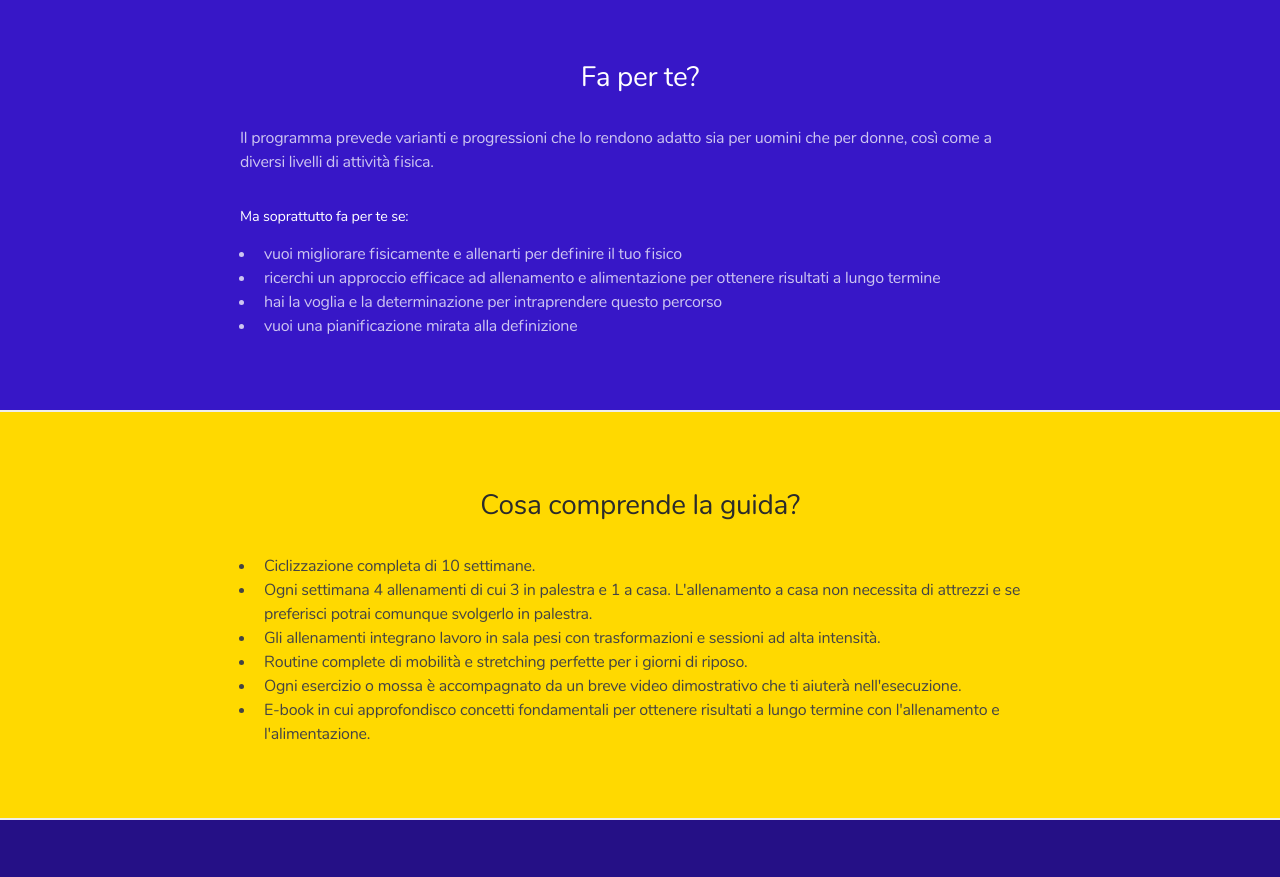
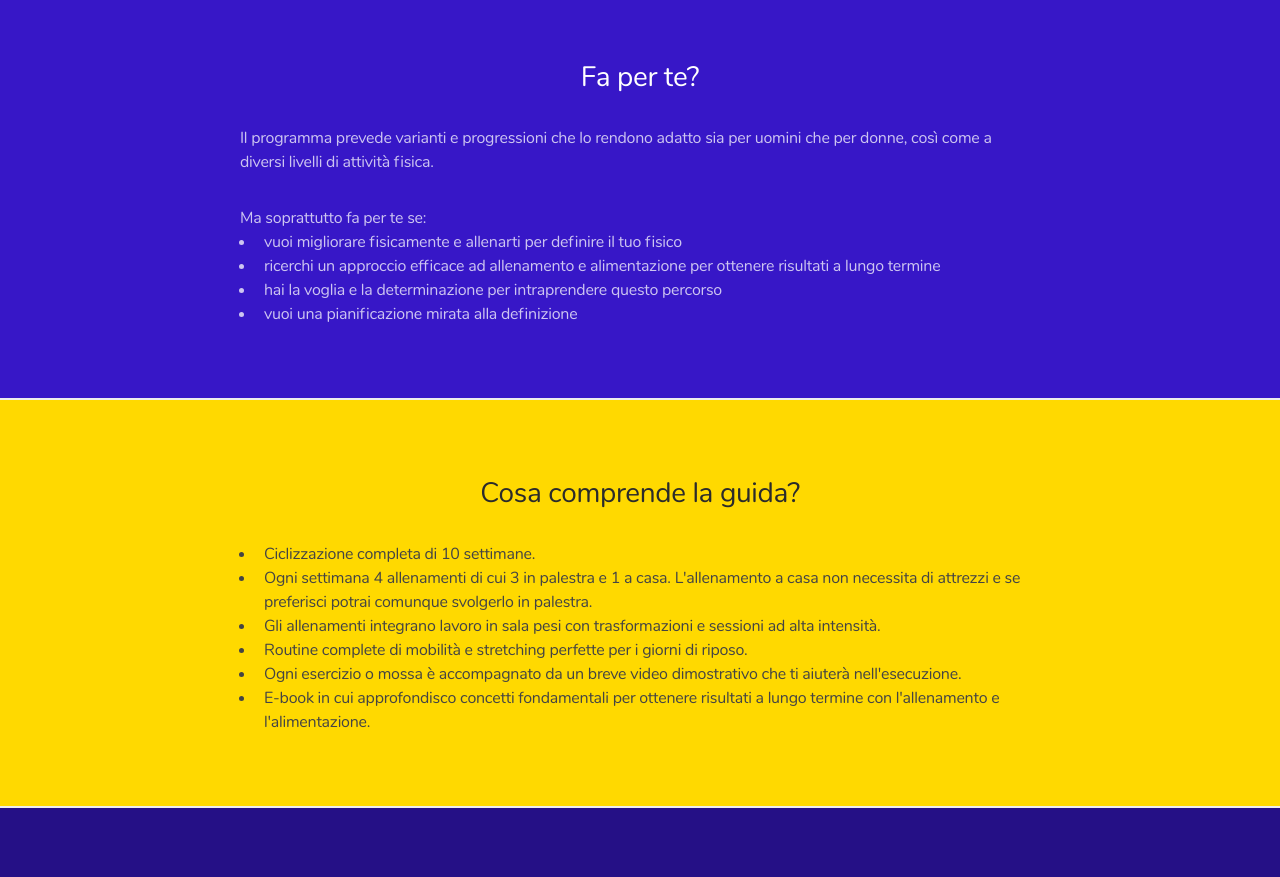
Before and after one commit to dmainardi/definizioneMuscolare_web, a plain HTML site: page index.html in a window 1280 px wide. Shown: the part 1700-2577 px from the top of the page. Drawn offline with Linux system fonts and the light colour scheme.

Commit message:
Reso la frase 'Ma soprattutto fa per te se:' uguale al resto del testo

```diff
--- a/index.html
+++ b/index.html
@@ -76,7 +76,7 @@
 				</header>
                 <div class="inner">
 					<p>Il programma prevede varianti e progressioni che lo rendono adatto sia per uomini che per donne, così come a diversi livelli di attività fisica.</p>
-					<h5>Ma soprattutto fa per te se:</h5>
+					Ma soprattutto fa per te se:
 					<ul>
 						<li>vuoi migliorare fisicamente e allenarti per definire il tuo fisico</li>
 						<li>ricerchi un approccio efficace ad allenamento e alimentazione per ottenere risultati a lungo termine</li>
```
